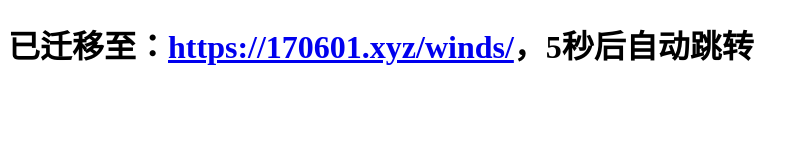
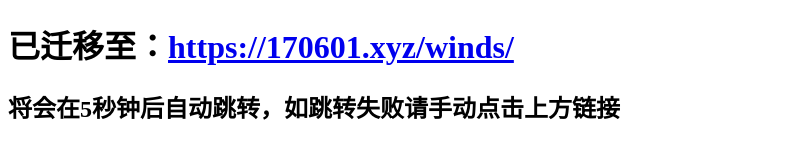
Before and after one commit to kaygb/rediect-winds, a plain HTML site: page index.html in a window 1280 px wide. Shown: the whole page, without its empty margins (0-809 px from the left). Drawn offline with Linux system fonts and the light colour scheme.

Commit message:
Update index.html

```diff
--- a/index.html
+++ b/index.html
@@ -8,7 +8,8 @@
     <title>REDIECT</title>
 </head>
 <body>
-      <h1 class="">已迁移至：<a href="https://170601.xyz/winds/">https://170601.xyz/winds/</a>，5秒后自动跳转</h1>
+    <h1 class="">已迁移至：<a href="https://170601.xyz/winds/">https://170601.xyz/winds/</a></h1>
+    <h2>将会在5秒钟后自动跳转，如跳转失败请手动点击上方链接</h2>
 
 </body>
 </html>
```
